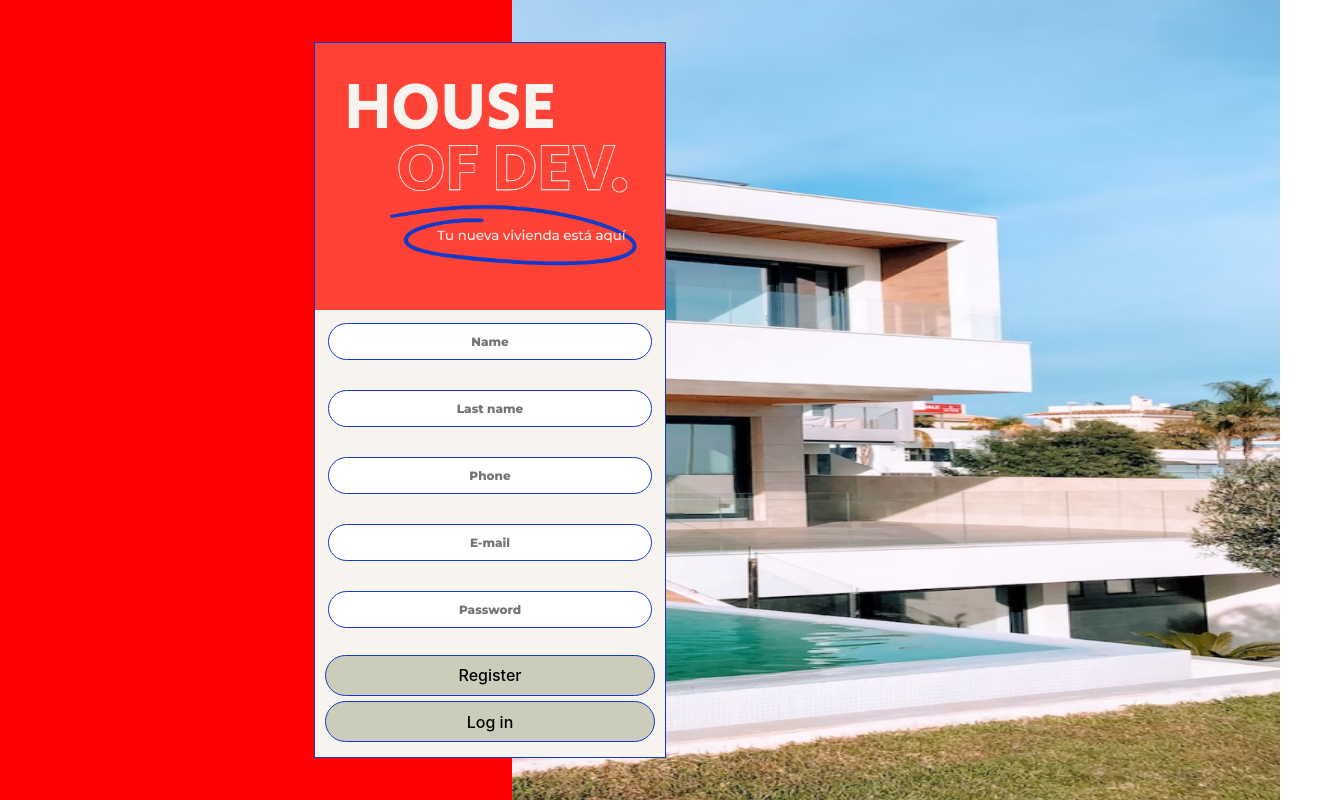
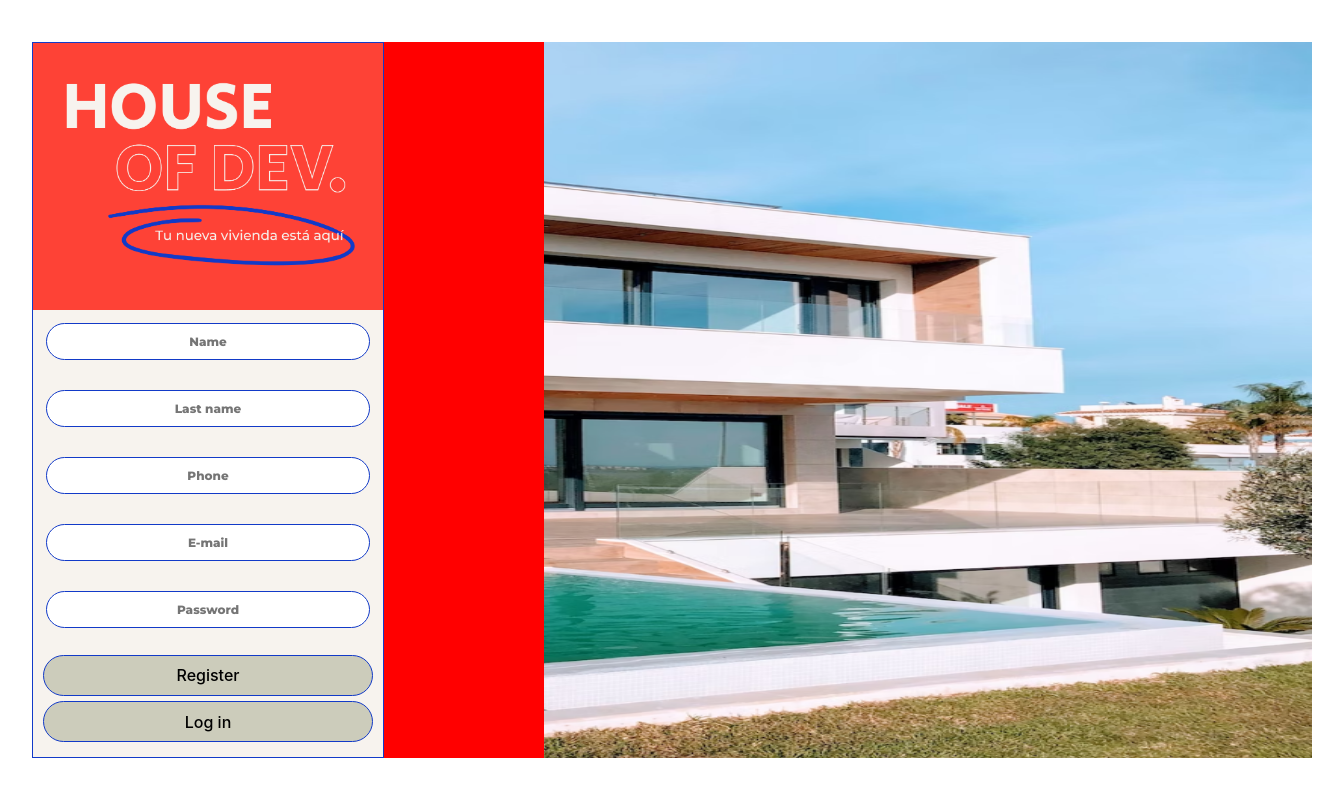
Before and after one commit to hernanortiz18/houseOfDev-src, a React (Vite) app in the folder Front/: page /register in a window 1280 px wide. Shown: the whole page, 1344 px wide, since content can reach past the window. Built offline with nearby package versions, Linux system fonts and the light colour scheme.

Commit message:
update style register

```diff
--- a/Front/src/styles/register.scss
+++ b/Front/src/styles/register.scss
@@ -1,5 +1,16 @@
 @import url("https://fonts.googleapis.com/css2?family=Montserrat:wght@800&display=swap");
 
+.bg-color {
+  width: 100vw;
+  height: 100%;
+  margin: 0;
+  .bg-imagen {
+    background: linear-gradient(to right, red 40%, transparent 0),
+      url("../assets/img/Maskgroup.png");
+    background-size: 100% 100%;
+    background-repeat: no-repeat;
+  }
+}
 .register-container {
   display: flex;
   flex-direction: column;
@@ -41,21 +52,3 @@
     }
   }
 }
-
-body,
-html {
-  height: 100%;
-  margin: 0;
-}
-
-body {
-  background: linear-gradient(to right, red 40%, transparent 0),
-    url("../assets/img/Maskgroup.png");
-  background-size: 100% 100%;
-  background-repeat: no-repeat;
-}
-
-.container {
-  display: flex;
-  height: 100vh;
-}
```
